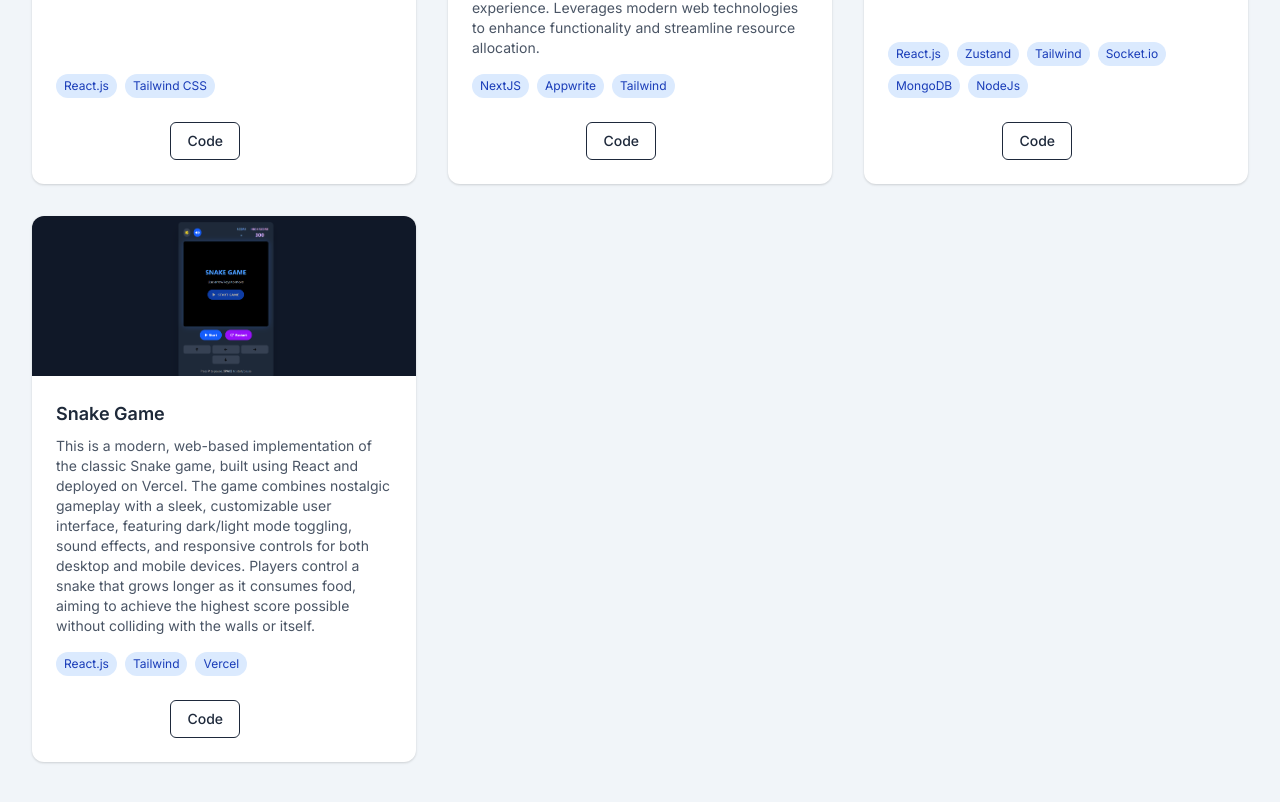
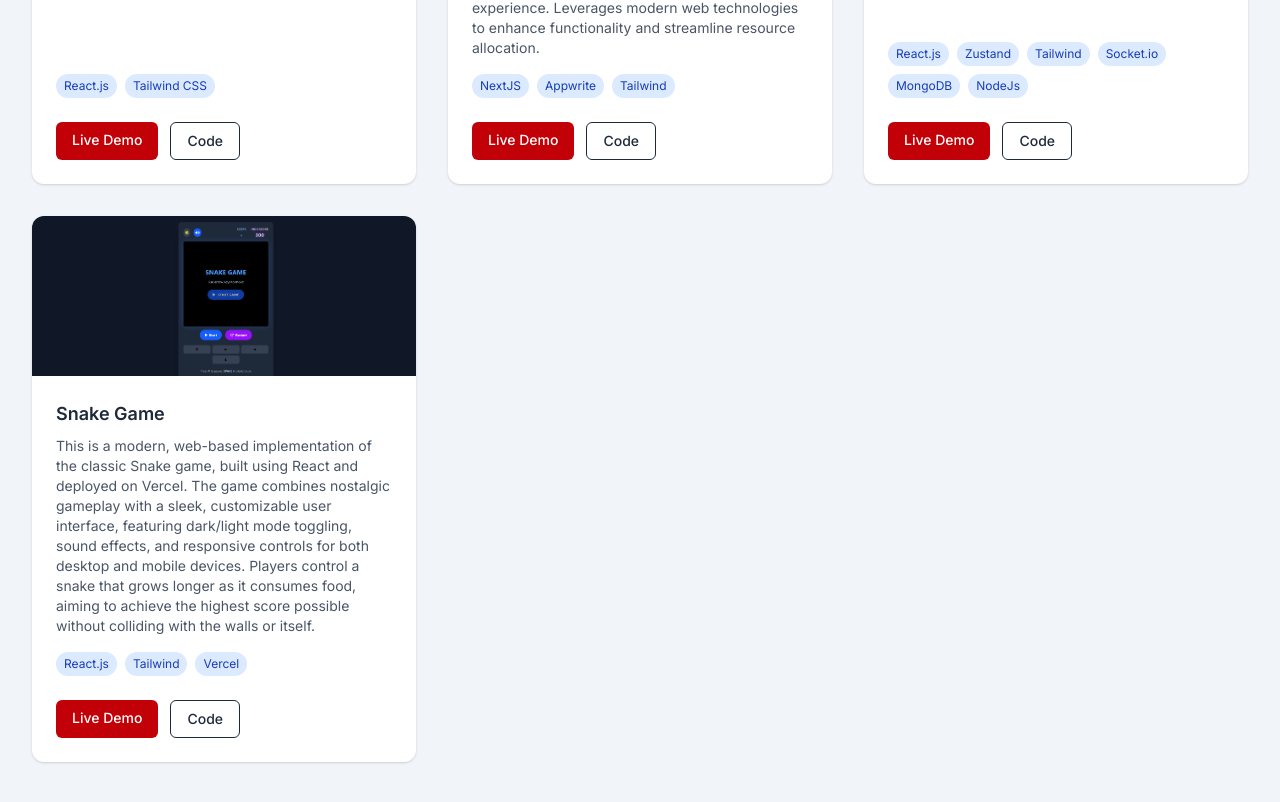
Before and after one commit to deoninja/myportfoli2, a React (Vite) app: page / in a window 1280 px wide. Shown: the part 2738-3540 px from the top of the page. Built offline with nearby package versions, Linux system fonts and the light colour scheme.

Commit message:
live deo button

```diff
--- a/src/components/v2/ProjectsSection.jsx
+++ b/src/components/v2/ProjectsSection.jsx
@@ -19,7 +19,7 @@ const ProjectCard = ({ image, alt, title, description, tags, liveDemo, codeRepo
         <div className="flex space-x-3 mt-6">
           <a
             href={liveDemo}
-            className="px-4 py-2 bg-primary text-white rounded-md text-sm font-medium hover:bg-indigo-600 transition-colors focus:outline-none focus:ring-2 focus:ring-offset-2 focus:ring-primary"
+            className="px-4 py-2 border-b-fuchsia-900 bg-red-700 text-white rounded-md text-sm font-medium hover:bg-red-800 transition-colors focus:outline-none focus:ring-2 focus:ring-offset-2 focus:ring-red-700"
             aria-label={`Live demo of ${title}`}
             target="_blank"
             rel="noopener noreferrer"
```
Also changed, not shown: 1 other file (tests, documents, lock files or other folders).
